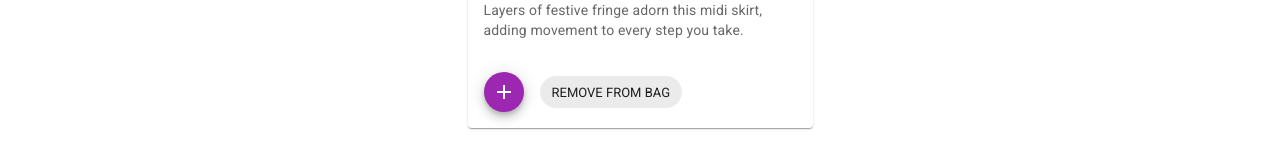
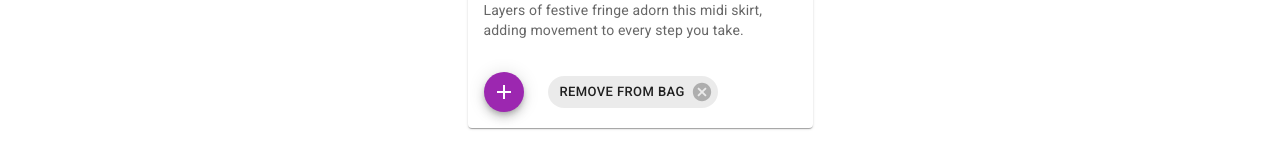
Before and after one commit to Alondradaisy/ecomm-shop, a React (Create React App) app: page / in a window 1280 px wide. Shown: the part 485-641 px from the top of the page. Built offline with nearby package versions, Linux system fonts and the light colour scheme; grey boxes are pictures that could not be loaded.

Commit message:
minor changes to onDelete chip on Home page, attempt Login component in NavBar

```diff
--- a/src/components/NavBar.js
+++ b/src/components/NavBar.js
@@ -5,7 +5,7 @@ import { Link } from "react-router-dom";
 import { Typography } from "@mui/material";
 import HomeIcon from "@mui/icons-material/Home";
 import WorkspacesIcon from "@mui/icons-material/Workspaces";
-import Login from "../pages/Login";
+// import Login from "../pages/Login";
 
 function NavBar() {
   return (
--- a/src/pages/ShoppingBag.js
+++ b/src/pages/ShoppingBag.js
@@ -127,7 +127,7 @@ function ShoppingBag() {
             }}
           >
             <ToastContainer />
-            Checkout
+            Checkout NOW
           </Button>
         </div>
       </div>
--- a/src/pages/home.js
+++ b/src/pages/home.js
@@ -7,6 +7,7 @@ import Typography from "@mui/material/Typography";
 import Box from "@mui/material/Box";
 import Fab from "@mui/material/Fab";
 import AddIcon from "@mui/icons-material/Add";
+import { Button } from "@material-ui/core";
 
 import Chip from "@mui/material/Chip";
 import Stack from "@mui/material/Stack";
@@ -70,16 +71,17 @@ function Home() {
                 </Fab>
               </Box>
               <Stack>
+                <Button>
                   <Chip
                     label="REMOVE FROM BAG"
-                  onClick={handleDelete}
                     variant="filled"
                     display="flex"
                     justifyContent="center"
-                  onClick={() => {
+                    onDelete={() => {
                       removeFromBag(product);
                     }}
                   />
+                </Button>
               </Stack>
             </CardActions>
           </Card>
```
Lines whose indentation alone changed are shown as unchanged.
